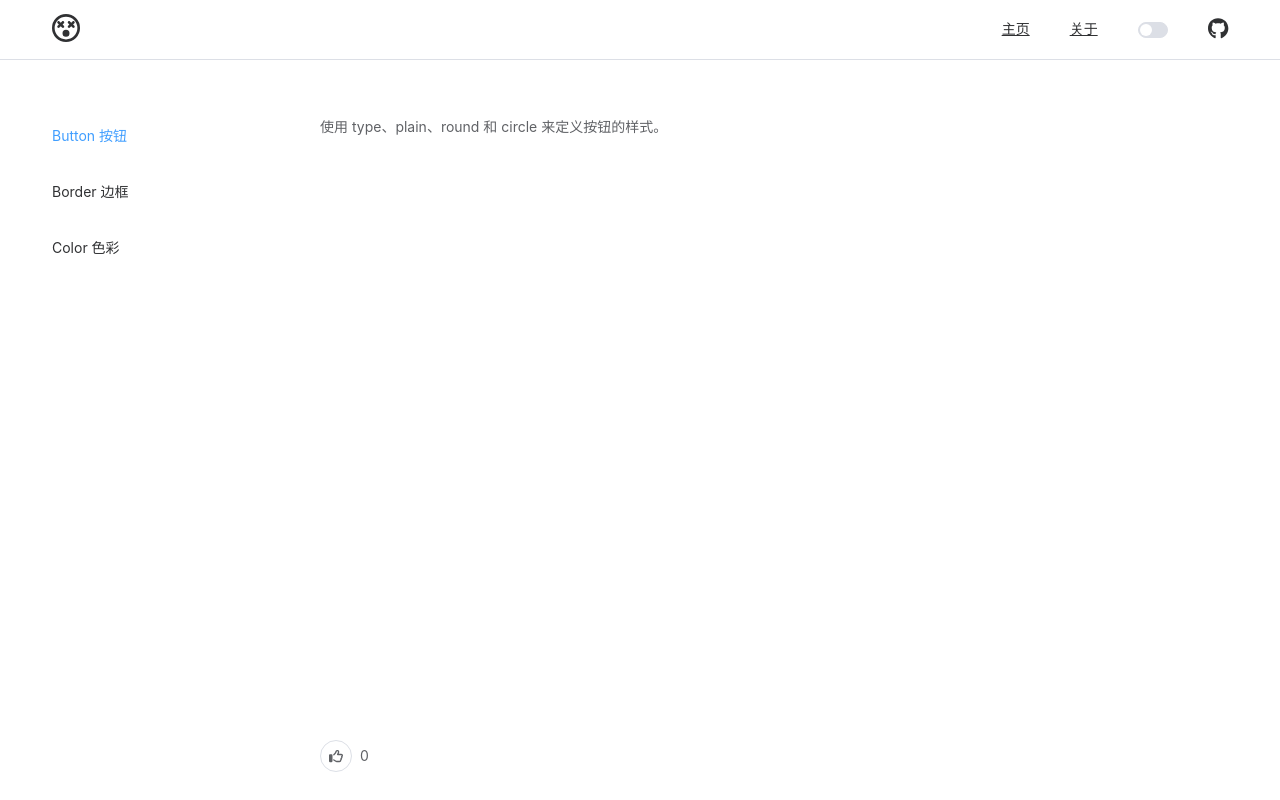
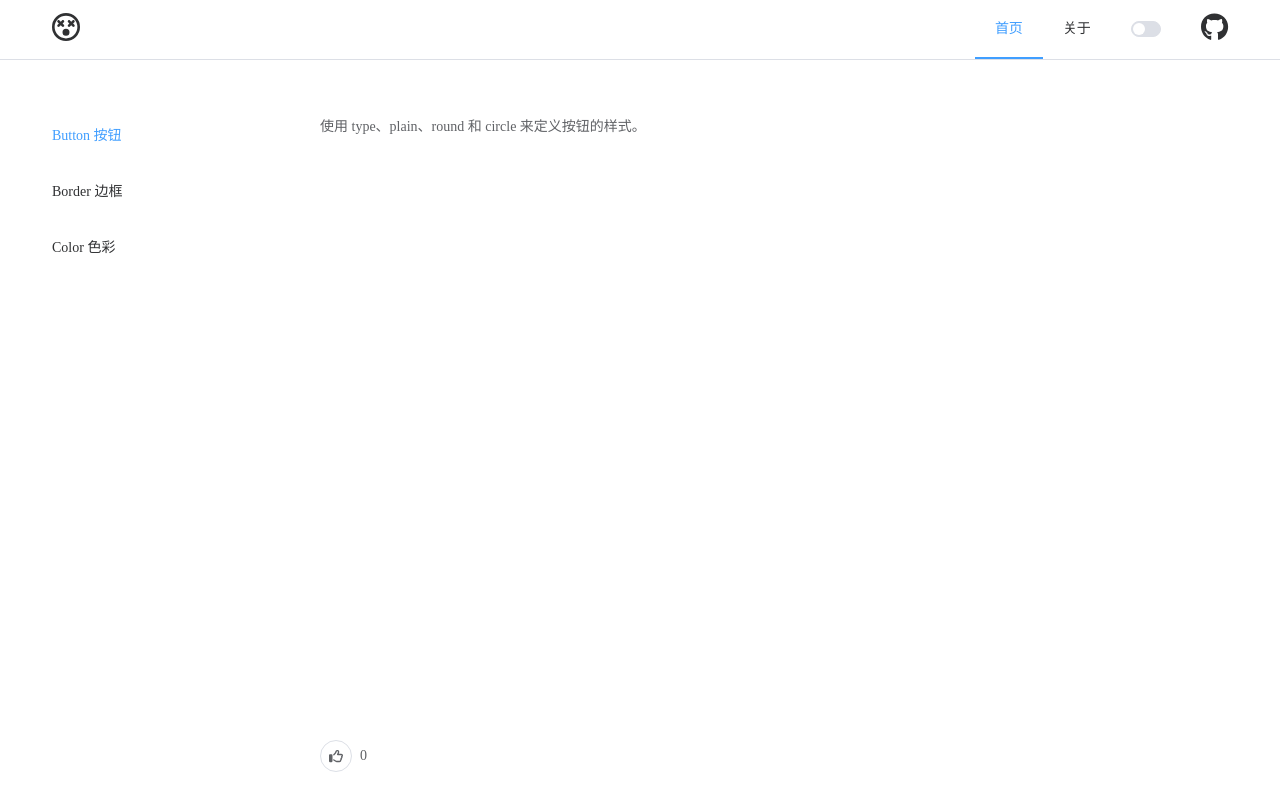
Before and after one commit to abin-zh/wuzongbo-lesson, a Vue app: page / in a window 1280 px wide. Built offline with nearby package versions, Linux system fonts and the light colour scheme.

Commit message:
响应式边栏转头栏尝试

```diff
--- a/src/App.vue
+++ b/src/App.vue
@@ -1,34 +1,32 @@
 <template>
     <el-container>
         <el-header>
-            <el-menu :default-active="activeIndex" class="el-menu-demo" mode="horizontal" :ellipsis="false"
-                @select="handleSelect">
-                <el-menu-item index="0">
+            <el-menu :default-active="activeIndex" mode="horizontal" :ellipsis="false" router>
+                <el-menu-item>
                     <div>
                         <font-awesome-icon icon="fa-regular fa-face-dizzy" size="2xl" />
                     </div>
                 </el-menu-item>
                 <div class="flex-grow" />
-                <el-menu-item index="1"><router-link to="/">主页</router-link></el-menu-item>
-                <el-menu-item index="2"><router-link to="/about">关于</router-link></el-menu-item>
-                <el-menu-item index="3">
+                <el-menu-item index="/">首页</el-menu-item>
+                <el-menu-item index="/about">关于</el-menu-item>
+                <!-- 切换主题 -->
+                <el-menu-item>
                     <div>
                         <el-switch v-model="swiDark" size="small" @click="switchThemes">
                         </el-switch>
                     </div>
                 </el-menu-item>
-                <el-menu-item index="4">
+                <el-menu-item>
                     <div>
                         <a href="https://github.com/abin-zh/wuzongbo-lesson">
-                            <font-awesome-icon icon="fa-brands fa-github" size="xl" />
+                            <font-awesome-icon icon="fa-brands fa-github" size="2xl" />
                         </a>
                     </div>
                 </el-menu-item>
             </el-menu>
         </el-header>
-        <el-container>
             <router-view></router-view>
-        </el-container>
     </el-container>
 </template>
 
@@ -39,9 +37,13 @@ const isDark = useDark()
 
 export default {
     name: 'App',
+    created(){
+        this.activeIndex = '/';
+    },
     data() {
         return {
-            swiDark: ref(isDark.value)
+            swiDark: ref(isDark.value),
+            activeIndex:'/'
         }
     },
     methods: {
@@ -54,7 +56,7 @@ export default {
 }
 </script>
 
-<style scoped>
+<style>
     .el-container {
         width: 100%;
         height: 100%;
--- a/src/assets/base.css
+++ b/src/assets/base.css
@@ -1,73 +1,13 @@
-/* color palette from <https://github.com/vuejs/theme> */
-:root {
-  --vt-c-white: #ffffff;
-  --vt-c-white-soft: #f8f8f8;
-  --vt-c-white-mute: #f2f2f2;
-
-  --vt-c-black: #181818;
-  --vt-c-black-soft: #222222;
-  --vt-c-black-mute: #282828;
-
-  --vt-c-indigo: #2c3e50;
-
-  --vt-c-divider-light-1: rgba(60, 60, 60, 0.29);
-  --vt-c-divider-light-2: rgba(60, 60, 60, 0.12);
-  --vt-c-divider-dark-1: rgba(84, 84, 84, 0.65);
-  --vt-c-divider-dark-2: rgba(84, 84, 84, 0.48);
-
-  --vt-c-text-light-1: var(--vt-c-indigo);
-  --vt-c-text-light-2: rgba(60, 60, 60, 0.66);
-  --vt-c-text-dark-1: var(--vt-c-white);
-  --vt-c-text-dark-2: rgba(235, 235, 235, 0.64);
+.aside-menu-vt{
+    display: none;
+    padding: 16px 32px;
 }
-
-/* semantic color variables for this project */
-:root {
-  --color-background: var(--vt-c-white);
-  --color-background-soft: var(--vt-c-white-soft);
-  --color-background-mute: var(--vt-c-white-mute);
-
-  --color-border: var(--vt-c-divider-light-2);
-  --color-border-hover: var(--vt-c-divider-light-1);
-
-  --color-heading: var(--vt-c-text-light-1);
-  --color-text: var(--vt-c-text-light-1);
-
-  --section-gap: 160px;
+@media only screen and (max-width:768px){
+    .aside-menu-hr{
+        display: none;
+    }
+    .aside-menu-vt{
+        display: flex;
+        justify-content: right;
+    }
 }
-
-@media (prefers-color-scheme: dark) {
-  :root {
-    --color-background: var(--vt-c-black);
-    --color-background-soft: var(--vt-c-black-soft);
-    --color-background-mute: var(--vt-c-black-mute);
-
-    --color-border: var(--vt-c-divider-dark-2);
-    --color-border-hover: var(--vt-c-divider-dark-1);
-
-    --color-heading: var(--vt-c-text-dark-1);
-    --color-text: var(--vt-c-text-dark-2);
-  }
-}
-
-*,
-*::before,
-*::after {
-  box-sizing: border-box;
-  margin: 0;
-  font-weight: normal;
-}
-
-body {
-  min-height: 100vh;
-  color: var(--color-text);
-  /* background: var(--color-background); */
-  transition: color 0.5s, background-color 0.5s;
-  line-height: 1.6;
-  font-family: Inter, -apple-system, BlinkMacSystemFont, 'Segoe UI', Roboto, Oxygen, Ubuntu,
-    Cantarell, 'Fira Sans', 'Droid Sans', 'Helvetica Neue', sans-serif;
-  font-size: 15px;
-  text-rendering: optimizeLegibility;
-  -webkit-font-smoothing: antialiased;
-  -moz-osx-font-smoothing: grayscale;
-}
--- a/src/views/Home.vue
+++ b/src/views/Home.vue
@@ -1,7 +1,20 @@
 <template>
-    <el-aside>
+    <div class="aside-menu-vt">
+        <el-affix :offset="0">
+            <el-dropdown>
+                <font-awesome-icon icon="fa-solid fa-bars" size="xl"/>
+                <template #dropdown>
+                    <el-dropdown-menu width="100%">
+                        <el-dropdown-item :index="index" v-for="(item, index) in articles" @click="changeContent(item, index)">{{ item.shortTitle }}</el-dropdown-item>
+                    </el-dropdown-menu>
+                </template>
+            </el-dropdown>
+        </el-affix>
+    </div>
+    <el-container>
+        <el-aside class="aside-menu-hr">
             <el-menu mode="vertical" :default-active="currenIndex">
-            <el-menu-item :index="index" v-for="(item, index) in articles" @click="changeContent(item,index)">
+                <el-menu-item :index="index" v-for="(item, index) in articles" @click="changeContent(item, index)">
                     {{ item.shortTitle }}
                 </el-menu-item>
             </el-menu>
@@ -20,11 +33,10 @@
                 </el-space>
             </el-footer>
         </el-container>
+    </el-container>
 </template>
 
 <script>
-import { faL } from '@fortawesome/free-solid-svg-icons';
-
 export default {
     created() {
         this.currenIndex = 0;
@@ -37,7 +49,7 @@ export default {
         return {
             content: "",
             like: 0,
-            isLike:false,
+            isLike: false,
             currenIndex: 0,
             articles: [
                 {
@@ -45,27 +57,27 @@ export default {
                     title: "Button 按钮",
                     content: "使用 type、plain、round 和 circle 来定义按钮的样式。",
                     like: 0,
-                    isLike:false
+                    isLike: false
                 },
                 {
                     shortTitle: "Border 边框",
                     title: "Border 边框",
                     content: "我们对边框进行统一规范，可用于按钮、卡片、弹窗等组件里。",
                     like: 0,
-                    isLike:false
+                    isLike: false
                 },
                 {
                     shortTitle: "Color 色彩",
                     title: "Color 色彩",
                     content: "Element Plus 为了避免视觉传达差异，使用一套特定的调色板来规定颜色，为你所搭建的产品提供一致的外观视觉感受。",
                     like: 0,
-                    isLike:false
+                    isLike: false
                 }
             ]
         }
     },
     methods: {
-        changeContent(item,index) {
+        changeContent(item, index) {
             //更改当前所在文章索引
             this.currenIndex = index;
             //切换页面文章数据
@@ -73,14 +85,14 @@ export default {
             this.like = item.like;
             this.isLike = item.isLike;
         },
-        doLike(){
+        doLike() {
             let article = this.articles[this.currenIndex];
             //更新点赞数
-            if(article.isLike){
-                article.like --;
+            if (article.isLike) {
+                article.like--;
                 article.isLike = false;
-            }else{
-                article.like ++;
+            } else {
+                article.like++;
                 article.isLike = true;
             }
             //切换页面文章数据
@@ -94,17 +106,15 @@ export default {
 
 <style scoped>
 .el-aside {
-    padding: 48px 32px 0 32px;
+    padding: 48px 32px 0 0;
 }
 
 .el-main {
-    padding-top: 55px;
+    padding: 55px 20px 0 20px;
 }
 
 .el-aside,
 .el-menu {
-    height: 100%;
     border: 0;
 }
-
 </style>
```
Also changed, not shown: src/task/task-1.md (+1 -1 lines). Lines whose indentation alone changed are shown as unchanged.
